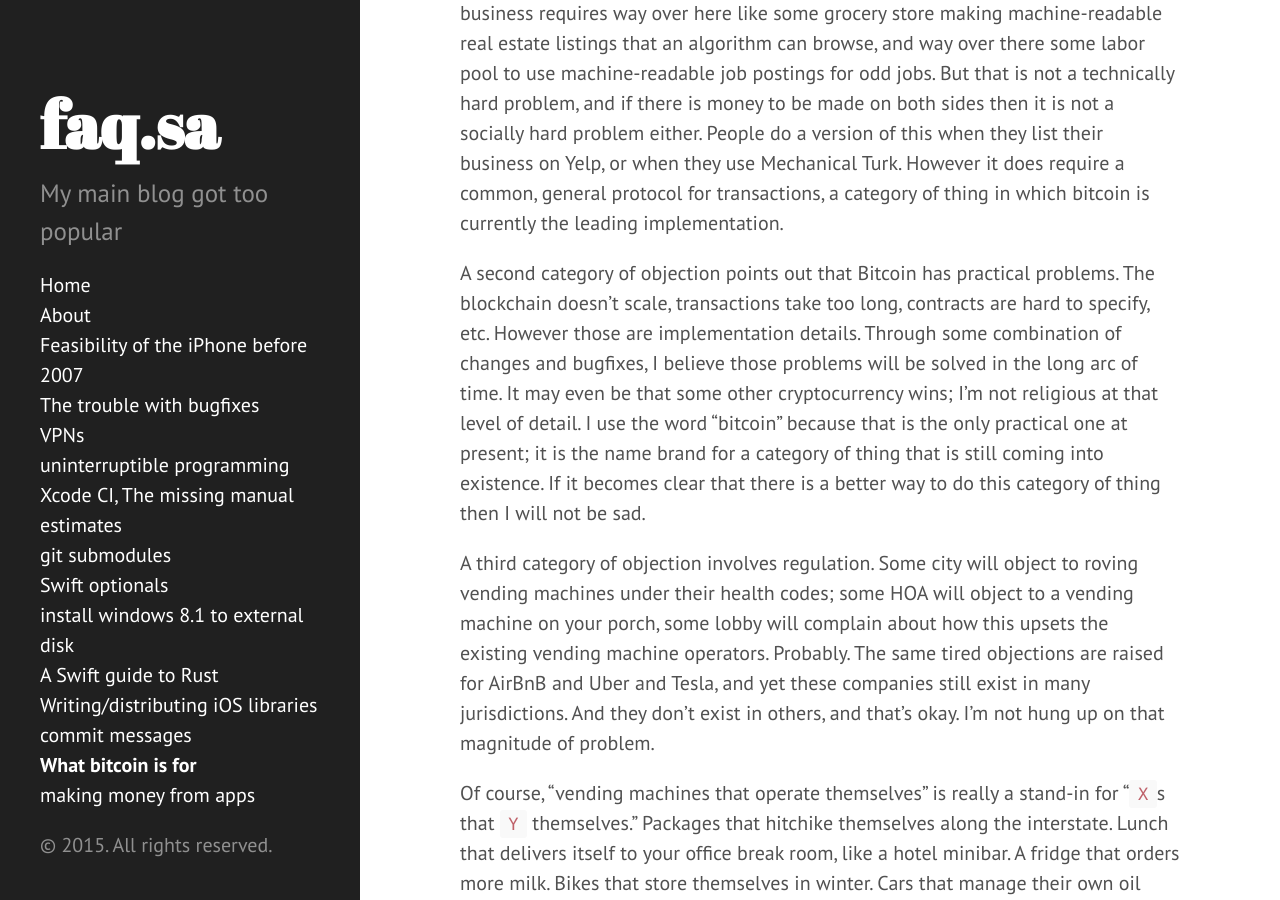
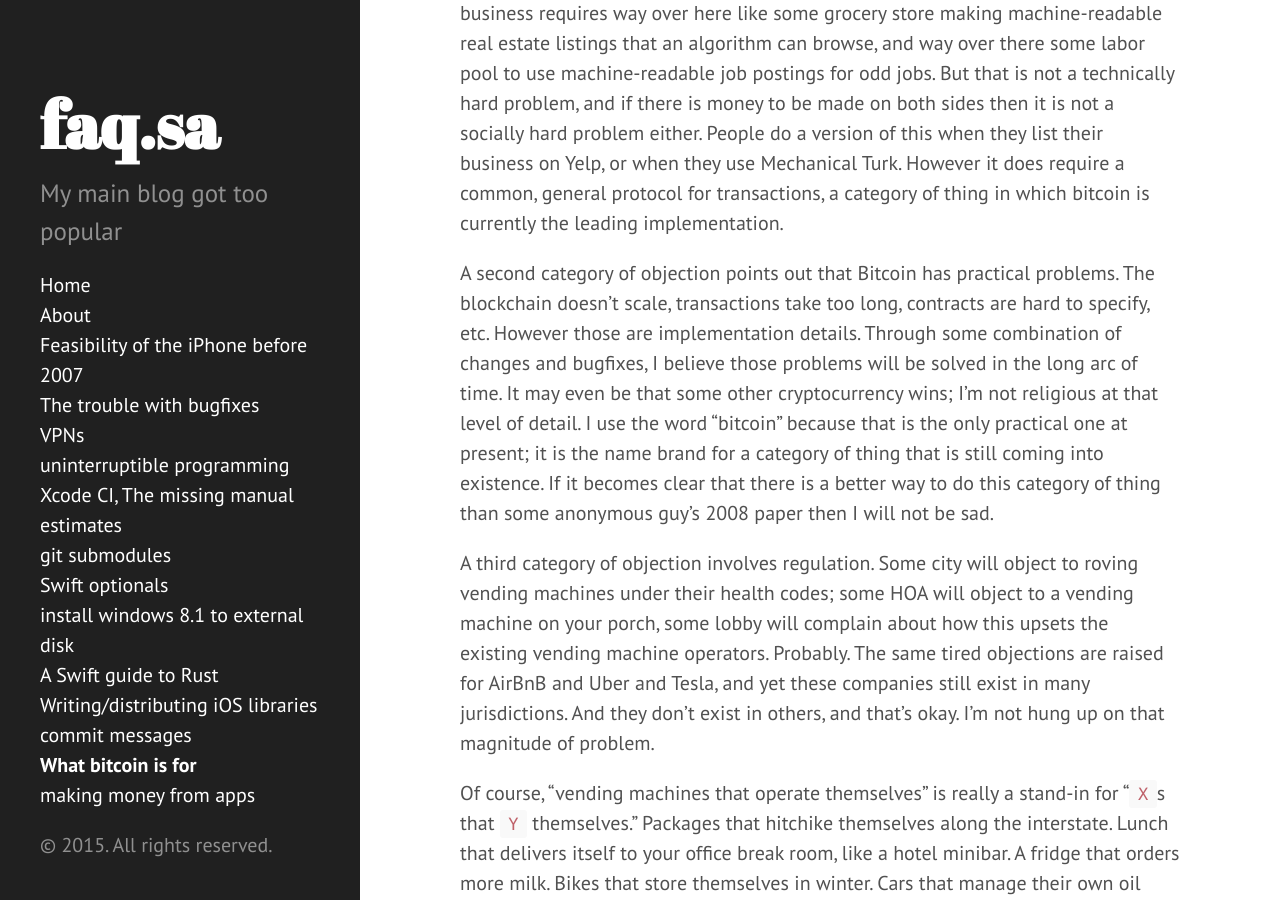
Before and after one commit to drewcrawford/drewcrawford.github.io, a Jekyll site: the page built from bitcoin/index.md, in a window 1280 px wide and 900 px high, scrolled down 1762 px. Built offline with Jekyll 4.4.1, drawn with Linux system fonts in a browser that asks for light colours; nearby versions of some CDN libraries; Markdown is read by kramdown in place of the engine named in the settings.

Commit message:
mroe bitcoin edits

```diff
--- a/bitcoin/index.md
+++ b/bitcoin/index.md
@@ -23,7 +23,7 @@ Vending machines are in reality a highly manual business; the automation is a co
 
 Strictly speaking, none of this even requires bitcoin.  (That is the problem with defending bitcoin, by the way.  Either it has *already happened* so you don't need bitcoin, or it *hasn't already happened* which means it won't ever.)  There are already markets that have gone "full auto".  The difference is that automating the server market requires basically a datacenter with an API, and datacenters are basically technology companies to start with.  Meanwhile automating your vending machine business requires way over here like some grocery store making machine-readable real estate listings that an algorithm can browse, and way over there some labor pool to use machine-readable job postings for odd jobs.  But that is not a technically hard problem, and if there is money to be made on both sides then it is not a socially hard problem either.  People do a version of this when they list their business on Yelp, or when they use Mechanical Turk.  However it does require a common, general protocol for transactions, a category of thing in which bitcoin is currently the leading implementation.
 
-A second category of objection points out that Bitcoin has practical problems.  The blockchain doesn't scale, transactions take too long, contracts are hard to specify, etc.  However those are implementation details.  Through some combination of changes and bugfixes, I believe those problems will be solved in the long arc of time.  It may even be that some other cryptocurrency wins; I'm not religious at that level of detail.  I use the word "bitcoin" because that is the only practical one at present; it is the name brand for a category of thing that is still coming into existence.  If it becomes clear that there is a better way to do this category of thing then I will not be sad.
+A second category of objection points out that Bitcoin has practical problems.  The blockchain doesn't scale, transactions take too long, contracts are hard to specify, etc.  However those are implementation details.  Through some combination of changes and bugfixes, I believe those problems will be solved in the long arc of time.  It may even be that some other cryptocurrency wins; I'm not religious at that level of detail.  I use the word "bitcoin" because that is the only practical one at present; it is the name brand for a category of thing that is still coming into existence.  If it becomes clear that there is a better way to do this category of thing than some anonymous guy's 2008 paper then I will not be sad.
 
 A third category of objection involves regulation.  Some city will object to roving vending machines under their health codes; some HOA will object to a vending machine on your porch, some lobby will complain about how this upsets the existing vending machine operators.  Probably.  The same tired objections are raised for AirBnB and Uber and Tesla, and yet these companies still exist in many jurisdictions.  And they don't exist in others, and that's okay.  I'm not hung up on that magnitude of problem.
 
```
